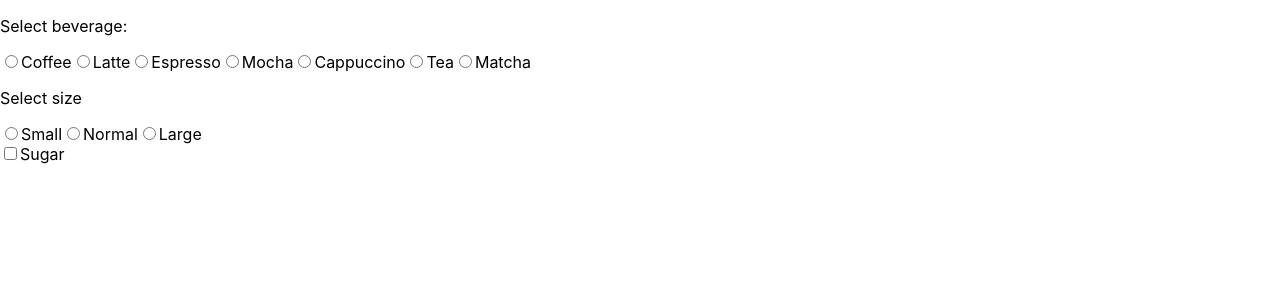
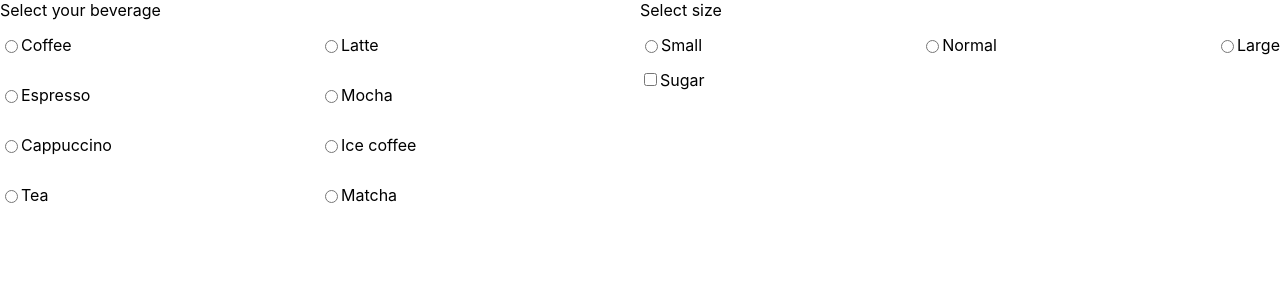
Before and after one commit to grbatinic-bogdan/coffemachine, a React (Create React App) app: page / in a window 1280 px wide. Shown: the top 300 px of the page. Built offline with nearby package versions, Linux system fonts and the light colour scheme.

Commit message:
Add layout styling, add react hooks eslint plugin

```diff
--- a/package.json
+++ b/package.json
@@ -33,6 +33,7 @@
         "@types/react": "^16.8.24",
         "@types/react-dom": "^16.8.5",
         "eslint-plugin-prettier": "^3.1.0",
+        "eslint-plugin-react-hooks": "^1.6.1",
         "husky": "^3.0.2",
         "prettier": "^1.18.2",
         "pretty-quick": "^1.11.1"
--- a/src/components/Container.js
+++ b/src/components/Container/index.js
@@ -1,12 +1,13 @@
 import React, { useState } from 'react'
-import Form from './Form'
+import Form from '../Form'
+import './style.css'
 
 export default ({ items }) => {
   const [formData, setFormData] = useState(null)
   return (
-    <>
+    <div className="app-container">
       <Form items={items} setFormData={setFormData} />
       {formData && <p>{JSON.stringify(formData, null, 1)}</p>}
-    </>
+    </div>
   )
 }
--- /dev/null
+++ b/src/components/Container/style.css
@@ -0,0 +1,7 @@
+html {
+  font-size: 10px;
+}
+
+.app-container {
+  font-size: 1.6rem;
+}
--- a/src/components/Form/Control.js
+++ b/src/components/Form/Control.js
@@ -1,10 +1,11 @@
 import React from 'react'
+import './ItemFormElement/styles.css'
 
 export default ({ name, id, value, checked, onChange, label }) => {
   return (
-    <>
+    <div className="radio-element">
       <input type="radio" name={name} id={id} value={value} checked={checked} onChange={onChange} />
       <label htmlFor={id}>{label}</label>
-    </>
+    </div>
   )
 }
--- a/src/components/Form/ItemFormElement.js
+++ b/src/components/Form/ItemFormElement/ItemFormElement.js
@@ -1,8 +1,9 @@
 import React from 'react'
+import './styles.css'
 
 export default ({ name, inputName, isChecked, onChangeHandler }) => {
   return (
-    <>
+    <div className="radio-element">
       <input
         type="radio"
         name={inputName}
@@ -12,6 +13,6 @@ export default ({ name, inputName, isChecked, onChangeHandler }) => {
         checked={isChecked}
       />
       <label htmlFor={name.toLowerCase()}>{name}</label>
-    </>
+    </div>
   )
 }
--- /dev/null
+++ b/src/components/Form/ItemFormElement/styles.css
@@ -0,0 +1,9 @@
+.radio-element {
+  margin: 1.5rem 0;
+  display: flex;
+  align-items: center;
+}
+
+p {
+  margin: 0;
+}
--- /dev/null
+++ b/src/components/Form/index.css
@@ -0,0 +1,36 @@
+.form-container {
+  display: grid;
+  grid-template-columns: 1fr 1fr;
+}
+
+.beverages-column {
+  display: grid;
+  grid-template-columns: 1fr 1fr;
+}
+
+.beverage-select-heading {
+  grid-column-start: 1;
+  grid-column-end: 3;
+}
+
+.control-column {
+  display: flex;
+  flex-direction: column;
+  align-items: stretch;
+}
+
+.control-group {
+  display: flex;
+  justify-content: space-between;
+}
+
+.submit-button {
+  display: block;
+  margin: auto;
+  margin-top: 1rem;
+}
+
+.submit-container {
+  grid-column-start: 1;
+  grid-column-end: 3;
+}
--- a/src/components/Form/index.js
+++ b/src/components/Form/index.js
@@ -1,6 +1,7 @@
 import React, { useState } from 'react'
-import ItemFormElement from './ItemFormElement'
+import ItemFormElement from './ItemFormElement/ItemFormElement'
 import Control from './Control'
+import './index.css'
 
 export const COFFEE_TYPE = 'coffee'
 export const TEA_TYPE = 'tea'
@@ -75,7 +76,9 @@ export default ({ items, setFormData }) => {
   const showMilk = beverage && beverage.type === COFFEE_TYPE
   return (
     <form onSubmit={onSubmit}>
-      <p>Select beverage:</p>
+      <div className="form-container">
+        <section className="beverages-column">
+          <p className="beverage-select-heading">Select your beverage</p>
           {items.map(item => {
             const checked = beverage && beverage.name === item.name
             return (
@@ -88,9 +91,12 @@ export default ({ items, setFormData }) => {
               />
             )
           })}
+        </section>
+        <section className="control-column">
           {showStrength && (
             <>
               <p>Select coffe strength</p>
+              <div className="control-group">
                 <Control
                   name="strength"
                   id="lowstrength"
@@ -115,9 +121,11 @@ export default ({ items, setFormData }) => {
                   onChange={strengthOnChange}
                   label="Strong"
                 />
+              </div>
             </>
           )}
           <p>Select size</p>
+          <div className="control-group">
             <Control
               name="size"
               id="smallsize"
@@ -142,9 +150,11 @@ export default ({ items, setFormData }) => {
               onChange={sizeOnChange}
               label="Large"
             />
+          </div>
           {showMilk && (
             <>
               <p>Milk</p>
+              <div className="control-group">
                 <Control
                   name="milk"
                   id="nomilk"
@@ -169,13 +179,20 @@ export default ({ items, setFormData }) => {
                   onChange={milkOnChange}
                   label="Large"
                 />
+              </div>
             </>
           )}
-      <br />
+          <div>
             <input type="checkbox" id="havesugar" checked={sugar} onChange={sugarOnChange} />
             <label htmlFor="havesugar">Sugar</label>
-      <br />
-      {showSubmit && <input type="submit" value="Confirm" />}
+          </div>
+        </section>
+        {showSubmit && (
+          <div className="submit-container">
+            <input className="submit-button" type="submit" value="Confirm" />
+          </div>
+        )}
+      </div>
     </form>
   )
 }
--- a/src/index.js
+++ b/src/index.js
@@ -26,6 +26,10 @@ const coffeItems = [
     type: 'coffee',
   },
   {
+    name: 'Ice coffee',
+    type: 'coffee',
+  },
+  {
     name: 'Tea',
     type: 'tea',
   },
```
Also changed, not shown: 1 other file (tests, documents, lock files or other folders). Lines whose indentation alone changed are shown as unchanged.
